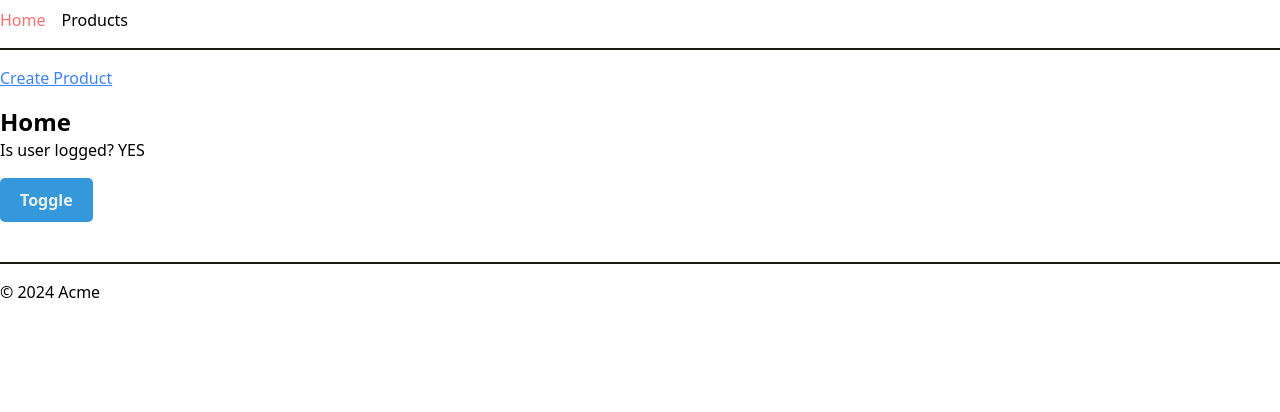
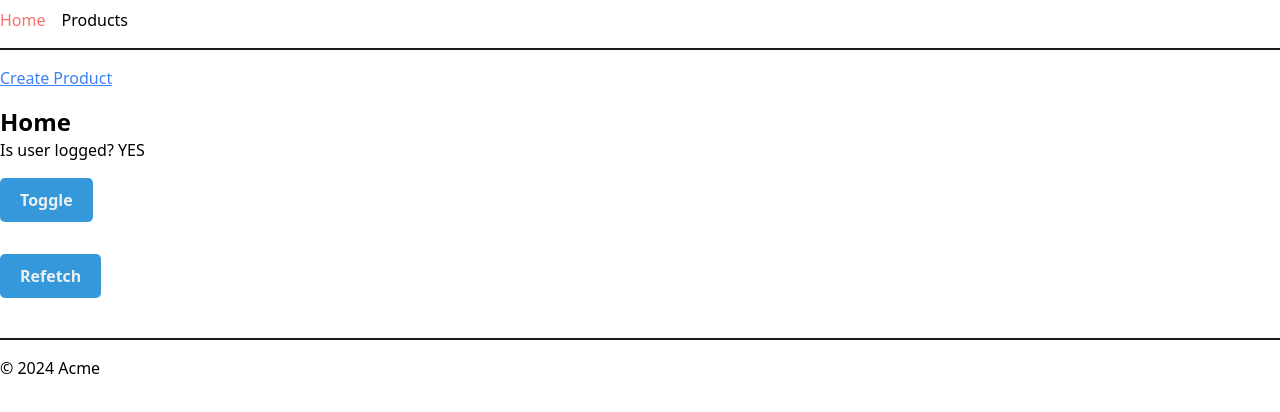
Before and after one commit to patrykomiotek/ocdkrk2app, a React (Vite) app: page / in a window 1280 px wide. Shown: the top 412 px of the page. Built offline with nearby package versions, Linux system fonts and the light colour scheme.

Commit message:
feat: with context

```diff
--- a/src/components/Auth/AuthContext.tsx
+++ b/src/components/Auth/AuthContext.tsx
@@ -8,7 +8,6 @@ type ContextData = {
   isLoggedIn: boolean;
   toggle: () => void;
   logIn?: () => void;
-  logOut?: () => void;
 };
 
 // export const AuthContext = createContext<ContextData | undefined>(undefined);
--- /dev/null
+++ b/src/components/Auth/OnlyToggle.tsx
@@ -0,0 +1,12 @@
+import { Button } from '@ui';
+import { useAuthContext } from './AuthContext';
+
+export const OnlyToggle = () => {
+  const context = useAuthContext();
+
+  return (
+    <div>
+      <Button onClick={() => context.toggle()}>Refetch</Button>
+    </div>
+  );
+};
--- a/src/pages/HomePage.tsx
+++ b/src/pages/HomePage.tsx
@@ -1,3 +1,4 @@
+import { OnlyToggle } from '@components/Auth/OnlyToggle';
 import { AuthInfo } from '../components/Auth/AuthInfo';
 import { Header } from '@ui';
 
@@ -7,6 +8,8 @@ export const HomePage = () => {
       <Header>Home</Header>
 
       <AuthInfo />
+
+      <OnlyToggle />
     </div>
   );
 };
```
